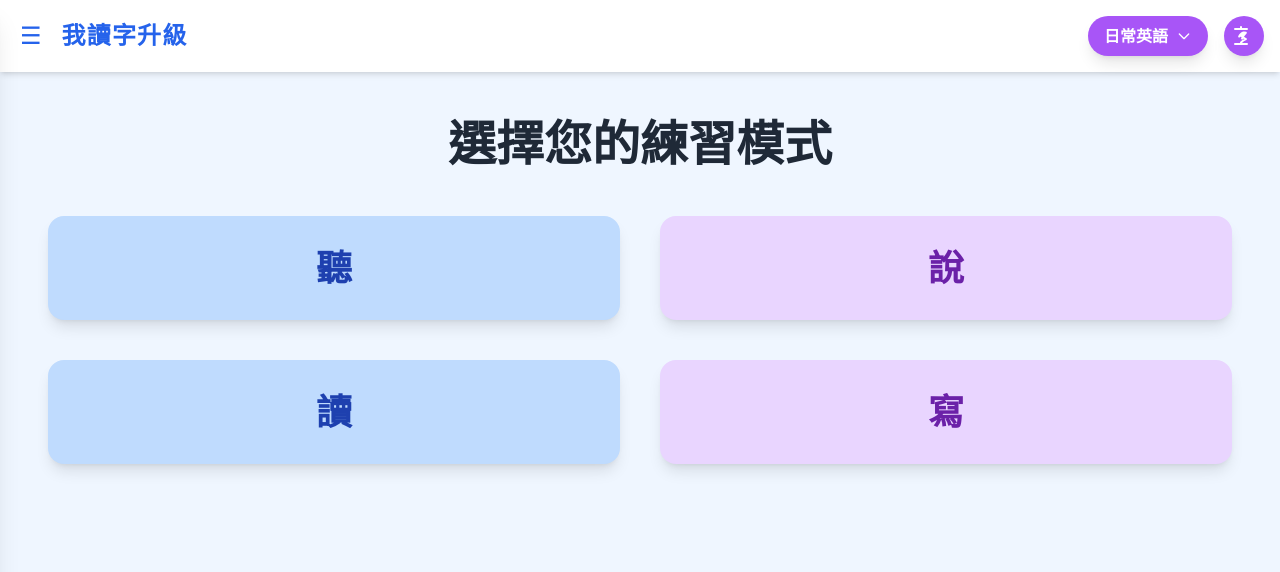
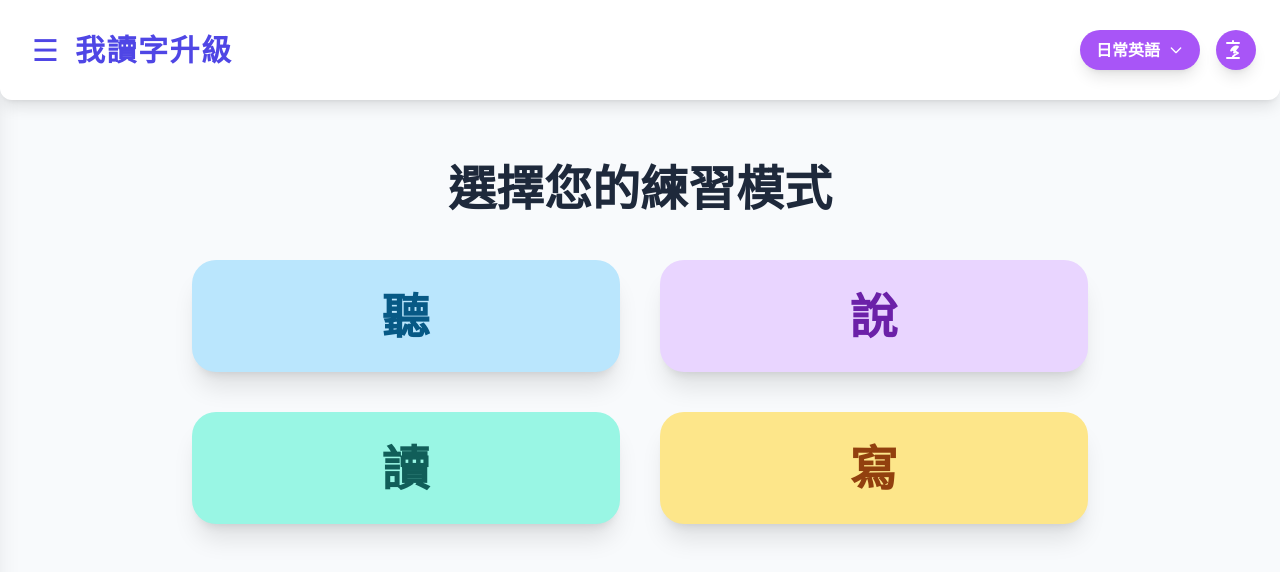
Before and after one commit to chihyuliao/-, a Next.js app: page / in a window 1280 px wide. Shown: the top 572 px of the page. Built offline with nearby package versions, Linux system fonts and the light colour scheme.

Commit message:
Update page.js

```diff
--- a/app/page.js
+++ b/app/page.js
@@ -1,4 +1,3 @@
-// File: app/page.js
 'use client';
 
 import { useState } from 'react';
@@ -10,7 +9,6 @@ import TopicSelector from '../components/TopicSelector';
 export default function Home() {
   const [isSidebarOpen, setIsSidebarOpen] = useState(false);
   const [isSpeakingModalOpen, setIsSpeakingModalOpen] = useState(false);
-  const [translationText, setTranslationText] = useState('');
 
   // 處理點擊說的功能
   const handleSpeakingClick = () => {
@@ -21,26 +19,33 @@ export default function Home() {
   const handleTranslationClick = () => {
     const text = prompt("請輸入要翻譯的英文或中文:");
     if (text) {
-      setTranslationText(text);
       alert(`這是您的翻譯結果:\n(此為模擬功能，請連接實際API)`);
     }
   };
 
   return (
-    <div className="min-h-screen bg-blue-50 relative">
+    <div className="min-h-screen bg-slate-50 relative overflow-hidden font-sans">
       {/* 側邊欄 */}
       <Sidebar isOpen={isSidebarOpen} onClose={() => setIsSidebarOpen(false)} />
 
+      {/* 側邊欄半透明背景，點擊可關閉 */}
+      {isSidebarOpen && (
+        <div
+          className="fixed inset-0 bg-black bg-opacity-50 z-10 transition-opacity duration-300"
+          onClick={() => setIsSidebarOpen(false)}
+        ></div>
+      )}
+
       {/* 頂部導航欄 */}
-      <nav className="p-4 bg-white shadow-md flex justify-between items-center z-10 sticky top-0">
-        <div className="flex items-center">
+      <nav className="p-4 md:p-6 bg-white shadow-lg flex justify-between items-center z-20 sticky top-0 rounded-b-xl mb-8">
+        <div className="flex items-center space-x-2">
           <button
             onClick={() => setIsSidebarOpen(true)}
-            className="text-2xl text-blue-600 focus:outline-none focus:ring-2 focus:ring-blue-500 rounded-md p-1 transition-transform transform hover:scale-110"
+            className="text-3xl text-indigo-600 focus:outline-none focus:ring-2 focus:ring-indigo-500 rounded-md p-2 transition-transform transform hover:scale-110"
           >
             ☰
           </button>
-          <div className="text-2xl font-bold ml-4 text-blue-600 tracking-wider">
+          <div className="text-3xl font-extrabold text-indigo-600 tracking-wider">
             我讀字升級
           </div>
         </div>
@@ -51,16 +56,16 @@ export default function Home() {
         </div>
       </nav>
 
-      <main className="container mx-auto p-6 md:p-12">
-        <h1 className="text-3xl md:text-5xl font-extrabold text-center text-gray-800 mb-8 md:mb-12">
-          選擇您的練習模式
+      <main className="container mx-auto p-4 md:p-8">
+        <h1 className="text-3xl md:text-5xl font-black text-center text-slate-800 mb-8 md:mb-12 leading-tight">
+          選擇您的<br className="sm:hidden" />練習模式
         </h1>
 
         {/* 四個互動式學習區塊 */}
-        <div className="grid grid-cols-1 md:grid-cols-2 gap-6 md:gap-10">
+        <div className="grid grid-cols-1 md:grid-cols-2 gap-6 md:gap-10 max-w-4xl mx-auto">
           {/* 聽力區塊 */}
-          <div className="flex items-center justify-center bg-blue-200 p-8 rounded-2xl shadow-lg cursor-pointer transform hover:scale-105 transition-transform duration-300">
-            <span className="text-3xl md:text-4xl font-semibold text-blue-800">
+          <div className="flex flex-col items-center justify-center p-8 bg-sky-200 rounded-3xl shadow-xl cursor-pointer transform hover:scale-105 transition-all duration-300 hover:shadow-2xl">
+            <span className="text-5xl font-bold text-sky-800 tracking-wide">
               聽
             </span>
           </div>
@@ -68,23 +73,23 @@ export default function Home() {
           {/* 說話區塊 */}
           <div
             onClick={handleSpeakingClick}
-            className="flex items-center justify-center bg-purple-200 p-8 rounded-2xl shadow-lg cursor-pointer transform hover:scale-105 transition-transform duration-300"
+            className="flex flex-col items-center justify-center p-8 bg-purple-200 rounded-3xl shadow-xl cursor-pointer transform hover:scale-105 transition-all duration-300 hover:shadow-2xl"
           >
-            <span className="text-3xl md:text-4xl font-semibold text-purple-800">
+            <span className="text-5xl font-bold text-purple-800 tracking-wide">
               說
             </span>
           </div>
 
           {/* 閱讀區塊 */}
-          <div className="flex items-center justify-center bg-blue-200 p-8 rounded-2xl shadow-lg cursor-pointer transform hover:scale-105 transition-transform duration-300">
-            <span className="text-3xl md:text-4xl font-semibold text-blue-800">
+          <div className="flex flex-col items-center justify-center p-8 bg-teal-200 rounded-3xl shadow-xl cursor-pointer transform hover:scale-105 transition-all duration-300 hover:shadow-2xl">
+            <span className="text-5xl font-bold text-teal-800 tracking-wide">
               讀
             </span>
           </div>
 
           {/* 寫作區塊 */}
-          <div className="flex items-center justify-center bg-purple-200 p-8 rounded-2xl shadow-lg cursor-pointer transform hover:scale-105 transition-transform duration-300">
-            <span className="text-3xl md:text-4xl font-semibold text-purple-800">
+          <div className="flex flex-col items-center justify-center p-8 bg-amber-200 rounded-3xl shadow-xl cursor-pointer transform hover:scale-105 transition-all duration-300 hover:shadow-2xl">
+            <span className="text-5xl font-bold text-amber-800 tracking-wide">
               寫
             </span>
           </div>
@@ -93,24 +98,24 @@ export default function Home() {
 
       {/* 說話功能模擬彈窗 */}
       {isSpeakingModalOpen && (
-        <div className="fixed inset-0 bg-black bg-opacity-50 flex items-center justify-center z-50">
-          <div className="bg-white p-8 rounded-2xl shadow-2xl max-w-sm w-full mx-4 text-center">
-            <h3 className="text-2xl font-bold mb-4 text-gray-800">AI 老師準備好了！</h3>
-            <p className="text-lg text-gray-600 mb-6">
+        <div className="fixed inset-0 bg-black bg-opacity-70 flex items-center justify-center z-50 transition-opacity duration-300">
+          <div className="bg-white p-8 rounded-3xl shadow-2xl max-w-sm w-full mx-4 text-center transform scale-95 animate-fade-in-up">
+            <h3 className="text-3xl font-bold mb-4 text-slate-800">AI 老師準備好了！</h3>
+            <p className="text-lg text-slate-600 mb-6">
               點擊下方連結，前往 AI SPEAKING 網站進行練習。
             </p>
             <a
               href="https://example.com/ai-speaking" // 此處為模擬網址，請替換成實際網址
               target="_blank"
               rel="noopener noreferrer"
-              className="inline-block bg-blue-600 text-white font-semibold py-3 px-6 rounded-full hover:bg-blue-700 transition-colors duration-300"
+              className="inline-block bg-indigo-600 text-white font-semibold py-3 px-8 rounded-full hover:bg-indigo-700 transition-colors duration-300 shadow-md hover:shadow-lg"
               onClick={() => setIsSpeakingModalOpen(false)}
             >
               開啟 AI SPEAKING
             </a>
             <button
               onClick={() => setIsSpeakingModalOpen(false)}
-              className="mt-4 text-gray-500 hover:text-gray-700 transition-colors duration-300"
+              className="mt-4 text-slate-500 hover:text-slate-700 transition-colors duration-300"
             >
               關閉
             </button>
```
